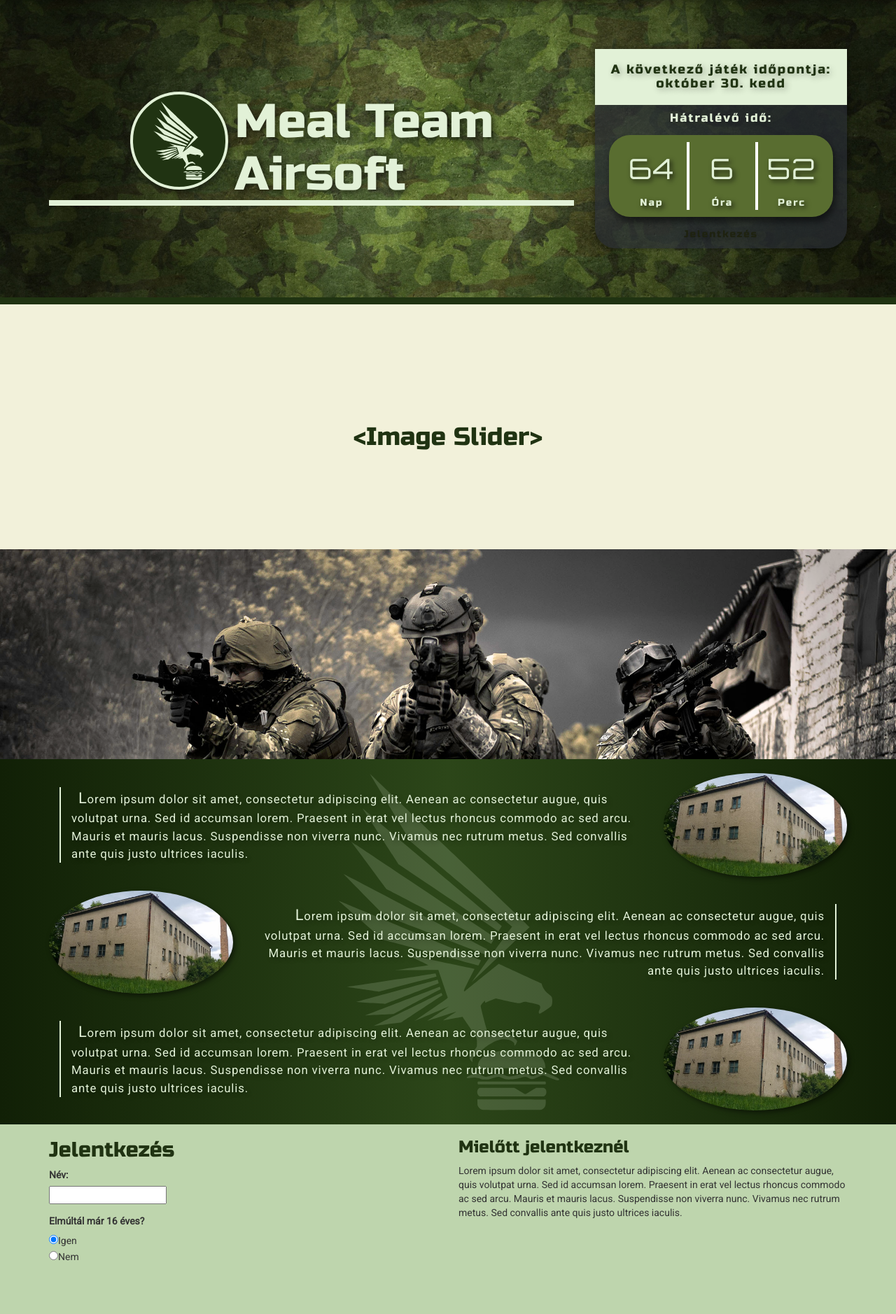
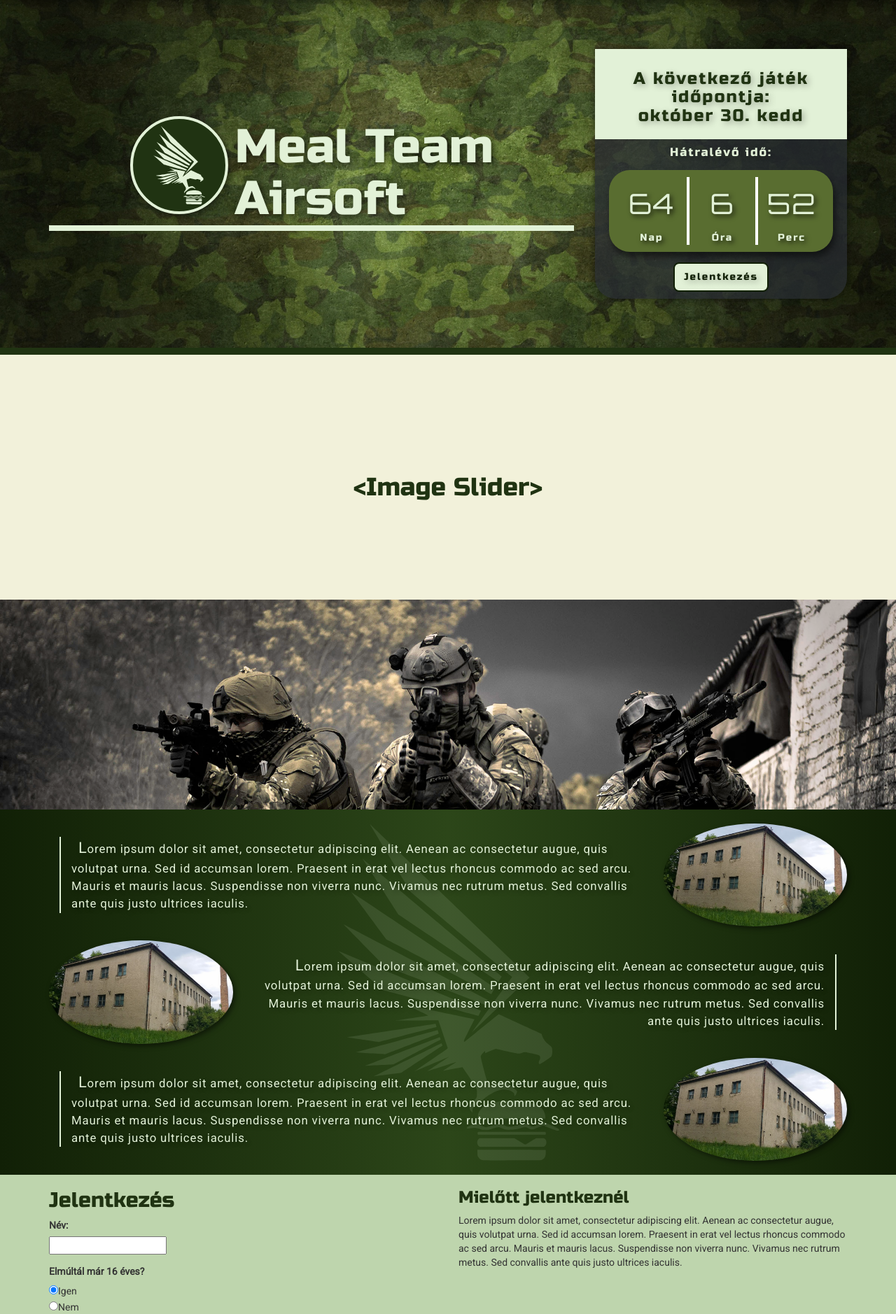
Before and after one commit to stchristian/mealteam, a PHP site: page / in a window 1280 px wide. Shown: the part 50-1928 px from the top of the page at 70% size. Run offline with PHP 8.4, Linux system fonts and the light colour scheme; some libraries are stand-ins or nearby versions.

Commit message:
Font awesome icons + little changes

```diff
--- a/index.html
+++ b/index.html
@@ -16,6 +16,8 @@
 
     <!--Custom Bootstrap 3.3.7 -->
     <link rel="stylesheet" href="css/main.css">
+    <!-- Font awesome icons -->
+    <link rel="stylesheet" href="https://maxcdn.bootstrapcdn.com/font-awesome/4.7.0/css/font-awesome.min.css">
 
     <!-- Fonts -->
     <link href="https://fonts.googleapis.com/css?family=Black+Ops+One|Orbitron|Roboto|Russo+One&amp;subset=latin-ext" rel="stylesheet">
@@ -63,7 +65,7 @@
                         <div class="col-xs-12 col-sm-12 col-md-6 col-lg-4">
                             <div class="countdown-timer">
                                 <div id="idopont">
-                                    <h4>A következő játék időpontja: <br><span id="gameDate"></span></h4>
+                                    <h3>A következő játék időpontja: <br><span id="gameDate"></span></h3>
                                 </div>
                                 <h5>Hátralévő idő:</h5>
                                     <div class="main-timer">
@@ -183,7 +185,7 @@
                                 <h2>Kapcsolat</h2>
                                 <div class="panel-body">
                                     <div class="col-xs-12 col-sm-12 col-md-8 col-lg-4">
-                                        <h3>Térkép</h3>
+                                        <h3><i class="fa fa-map-marker" aria-hidden="true"></i> Térkép</h3>
                                         <div id="map"></div>
                                     </div>
 
@@ -194,12 +196,12 @@
                                             <p>3600 Ózd, Bolyki főút 64. (volt Ruhagyár épülete)</p>
                                         </div>
                                         <div class="col-xs-12 col-md-12">
-                                            <h3>Telefon</h3>
+                                            <h3><i class="fa fa-phone" aria-hidden="true"></i> Telefon</h3>
                                             <p><a href="tel:+36305559492">+36 (30) 555-9492</a></p>
                                             <p><a href="tel:+36306390398">+36 (30) 639-0398</a></p>
                                         </div>
                                         <div class="col-xs-12 col-md-12">
-                                            <h3><a target="_blank" href="https://www.facebook.com/mealteam01" hreflang="hu">Facebook</a></h3>
+                                            <h3><a target="_blank" href="https://www.facebook.com/mealteam01" hreflang="hu"><i class="fa fa-facebook-square"></i> Facebook</a></h3>
                                         </div>
                                     </div>
 
--- a/sass/_customVariables.scss
+++ b/sass/_customVariables.scss
@@ -10,7 +10,6 @@ $color-primary-1: #E2F1D7;
 $color-primary-2: #89B369;
 $color-primary-3: #203312;
 $color-primary-4: #112006;
-
 
 $greyish: rgb(40,45,52);
 
--- a/sass/_intro.scss
+++ b/sass/_intro.scss
@@ -77,7 +77,7 @@
         padding: 20px 0;
         width: 100%;
         height: 100%;
-        opacity : 0.16;
+        opacity : 0.1;
         z-index: -1;
     }
 }
--- a/sass/_timer.scss
+++ b/sass/_timer.scss
@@ -39,11 +39,21 @@
     }
 
     #idopont {
+
         padding: 10px 0;
         background-color: $color-primary-1;
-        h4 {
+        h3 {
             color: $color-primary-3;
         }
+    }
+
+    a {
+        border: 2px solid $color-primary-4;
+        border-radius: 8px;
+        padding: 9px 13px;
+        color: $color-primary-4;
+        display: inline-block;
+        background-color: $color-primary-1;
     }
 }
 
```
Also changed, not shown: css/main.css.
